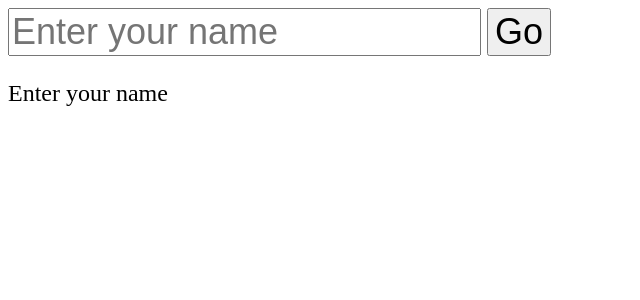
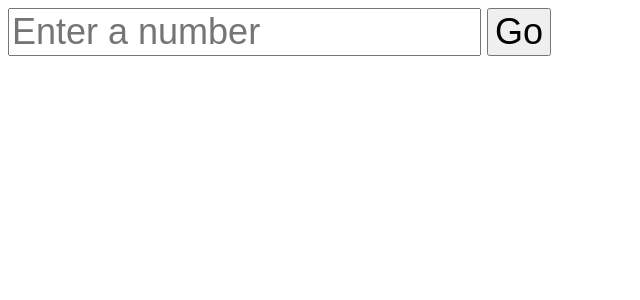
Before and after one commit to fox016/javascript, a PHP site: page /onepage.php in a window 1280 px wide. Shown: the top 300 px of the page, without its empty margins (0-640 px from the left). Run offline with PHP 8.4, Linux system fonts and the light colour scheme.

Commit message:
99 bottles of milk

```diff
--- a/ipt692/onepage.php
+++ b/ipt692/onepage.php
@@ -1,3 +1,40 @@
+<?php
+
+$output = "";
+
+if(isset($_POST['number'])) // If they hit go
+{
+  $num = $_POST['number']; // Create $num variable
+  $num = intval($num); // intval is PHP's parseFloat (takes a string number and returns it as a number type)
+  if(is_int($num) && $num !== "") // If this is a number
+  {
+    for($startNum = $num; $startNum >= 1; $startNum = $startNum-1) // Same as JavaScript
+    {
+      $verse = getVerse($startNum);
+      $output = $output . $verse; // . is how to + 2 strings together in PHP
+    }
+  }
+  else // If this is not a number
+  {
+    $output = "This is not a number";
+  }
+}
+else // Initial load
+{
+}
+
+function getVerse($number) // Functions same as JavaScript
+{
+  $nextNum = $number-1;
+  if($number == 1) // If-else-if blocks are same as JavaScript
+    return "<div class='verse'>$number bottle of milk on the wall, $number bottles of milk. Take one down, pass it around, $nextNum bottles of milk on the wall.</div>";
+  else if($nextNum == 1)
+    return "<div class='verse'>$number bottles of milk on the wall, $number bottle of milk. Take one down, pass it around, $nextNum bottle of milk on the wall.</div>";
+  else
+    return "<div class='verse'>$number bottles of milk on the wall, $number bottles of milk. Take one down, pass it around, $nextNum bottles of milk on the wall.</div>";
+}
+
+?>
 <!DOCTYPE>
 <html>
 <style>
@@ -7,27 +44,18 @@ body,input,button {
 input[type=submit] {
   font-size:1.5em;
 }
+.verse {
+  display:block;
+  margin:10px 0;
+}
 </style>
 <body>
   <form method='POST'>
-    <input type='text' name='name' placeholder='Enter your name' />
+    <input type='number' name='number' placeholder='Enter a number' />
     <button type='submit'>Go</button>
   </form>
-  <div>
-  <?php
-    if(isset($_POST['name']) && $_POST['name'] != "")
-    {
-      echo "Your name is " . $_POST['name'];
-    }
-    else if(!isset($_POST['name']))
-    {
-      echo "Enter your name";
-    }
-    else
-    {
-      echo "You didn't enter your name, silly";
-    }
-  ?>
+  <div id='lyrics-holder'>
+  <?php echo $output; ?>
   </div>
 </body>
 </html>
```
